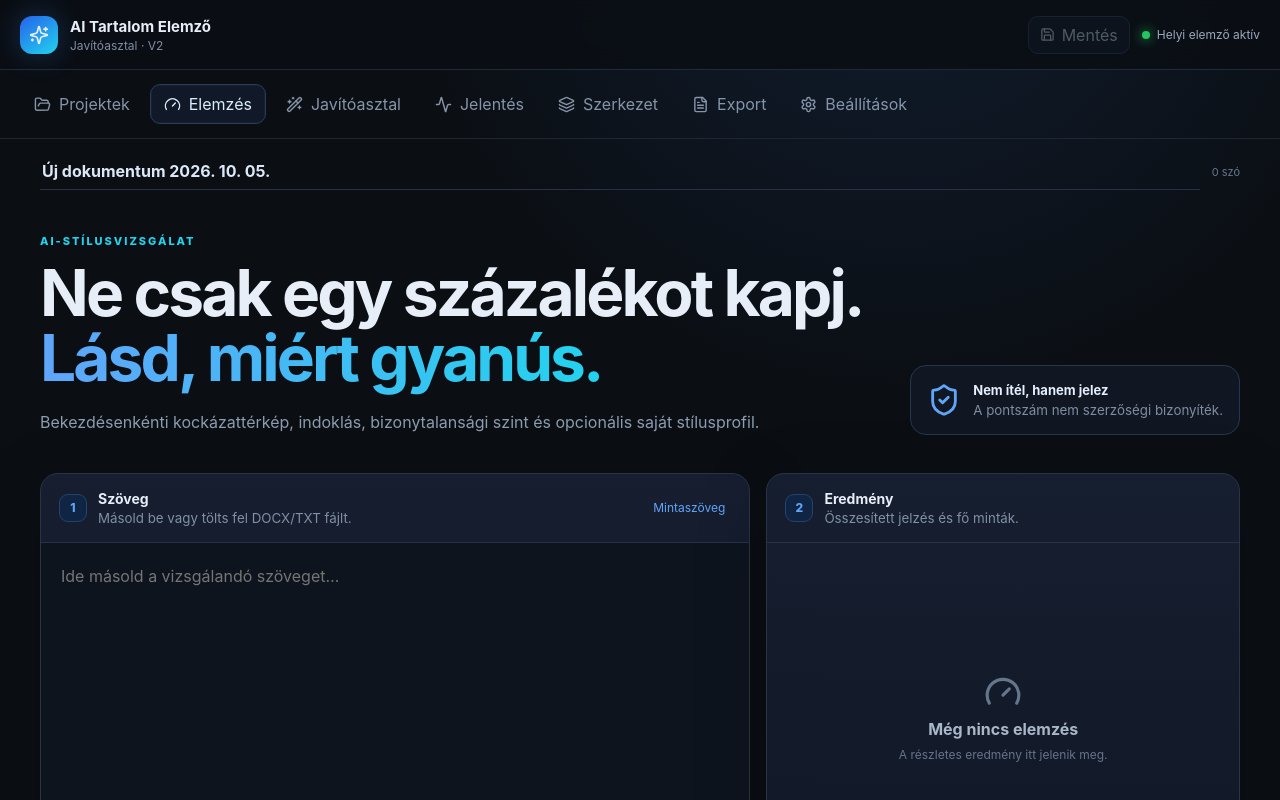
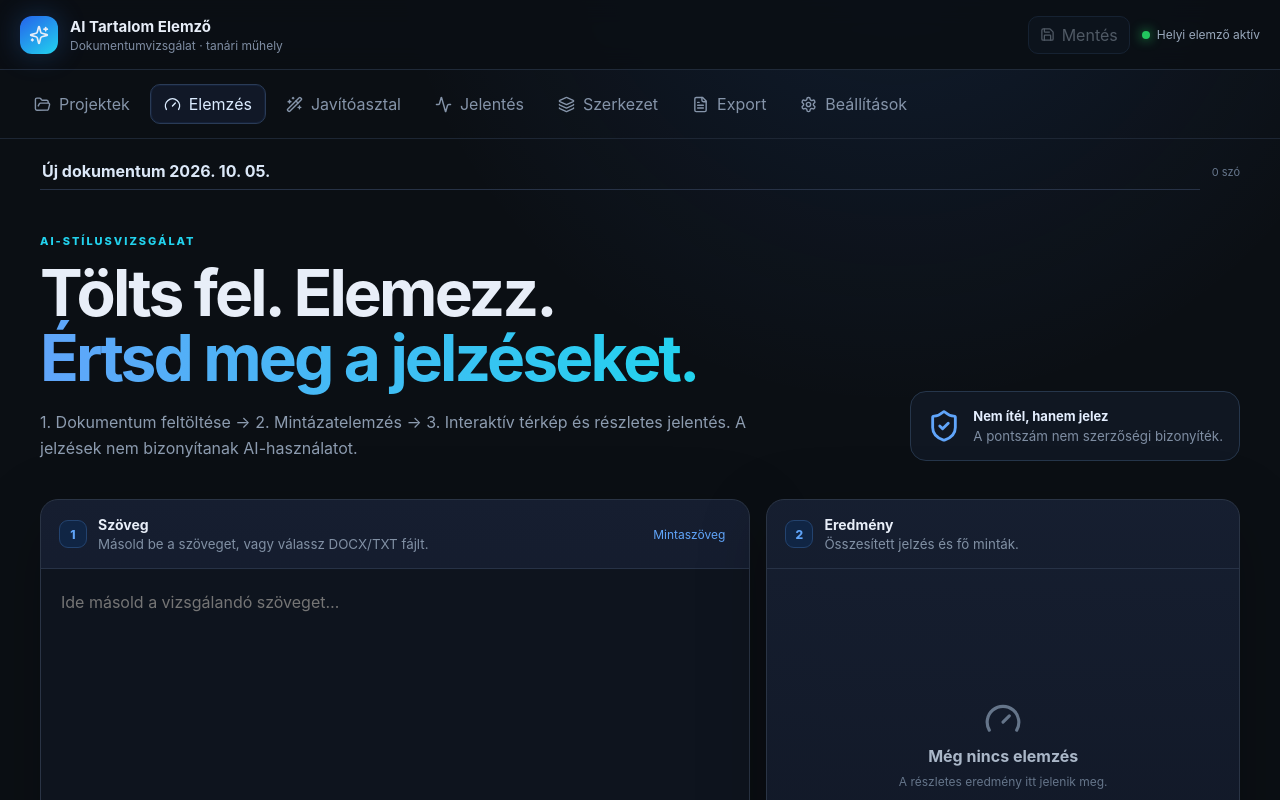
Before and after one commit to FasiSandor/ai-tartalom-elemzo, a Next.js app: page / in a window 1280 px wide. Shown: the top 800 px of the page. Built offline with nearby package versions, Linux system fonts and the light colour scheme.

Commit message:
Clarify upload-to-report workflow, add detailed report entry point and file error handling

```diff
--- a/app/page.tsx
+++ b/app/page.tsx
@@ -69,6 +69,7 @@ export default function Home() {
   const [styleProfile, setStyleProfile] = useState<StyleProfile | null>(null);
   const [exportSettings, setExportSettings] = useState<ExportSettings>(defaultExport);
   const [toast, setToast] = useState("");
+  const [fileError, setFileError] = useState("");
   const inputRef = useRef<HTMLInputElement>(null);
 
   useEffect(() => {
@@ -112,7 +113,11 @@ export default function Home() {
   async function readFile(file?: File) {
     if (!file) return;
     setBusy(true);
+    setFileError("");
     try {
+      if (file.name.toLowerCase().endsWith(".pdf")) {
+        throw new Error("A PDF-beolvasás még fejlesztés alatt áll. Most DOCX vagy TXT fájlt tölts fel.");
+      }
       if (file.name.toLowerCase().endsWith(".docx")) {
         const mammoth = await import("mammoth");
         const buffer = await file.arrayBuffer();
@@ -125,8 +130,11 @@ export default function Home() {
       setCurrentProjectId(null);
       setResult(null);
       setSelected(null);
+    } catch (error) {
+      setFileError(error instanceof Error ? error.message : "Nem sikerült beolvasni a fájlt.");
     } finally {
       setBusy(false);
+      if (inputRef.current) inputRef.current.value = "";
     }
   }
 
@@ -288,7 +296,7 @@ export default function Home() {
           <div className="brand-icon"><Sparkles size={20} /></div>
           <div>
             <strong>AI Tartalom Elemző</strong>
-            <span>Javítóasztal · V2</span>
+            <span>Dokumentumvizsgálat · tanári műhely</span>
           </div>
         </div>
         <div className="top-actions">
@@ -351,8 +359,8 @@ export default function Home() {
           <section className="hero">
             <div>
               <div className="eyebrow">AI-STÍLUSVIZSGÁLAT</div>
-              <h1>Ne csak egy százalékot kapj.<br /><span>Lásd, miért gyanús.</span></h1>
-              <p>Bekezdésenkénti kockázattérkép, indoklás, bizonytalansági szint és opcionális saját stílusprofil.</p>
+              <h1>Tölts fel. Elemezz.<br /><span>Értsd meg a jelzéseket.</span></h1>
+              <p>1. Dokumentum feltöltése → 2. Mintázatelemzés → 3. Interaktív térkép és részletes jelentés. A jelzések nem bizonyítanak AI-használatot.</p>
             </div>
             <div className="hero-badge"><ShieldCheck size={34} /><div><b>Nem ítél, hanem jelez</b><small>A pontszám nem szerzőségi bizonyíték.</small></div></div>
           </section>
@@ -360,7 +368,7 @@ export default function Home() {
           <section className="workspace">
             <div className="panel input-panel">
               <div className="panel-head">
-                <div><span className="step">1</span><div><b>Szöveg</b><small>Másold be vagy tölts fel DOCX/TXT fájlt.</small></div></div>
+                <div><span className="step">1</span><div><b>Szöveg</b><small>Másold be a szöveget, vagy válassz DOCX/TXT fájlt.</small></div></div>
                 <button className="ghost" onClick={loadSample}>Mintaszöveg</button>
               </div>
               <textarea value={text} onChange={(e) => {setText(e.target.value); setResult(null);}} placeholder="Ide másold a vizsgálandó szöveget…" />
@@ -373,6 +381,8 @@ export default function Home() {
                   {busy ? "Elemzés…" : "Elemzés indítása"}
                 </button>
               </div>
+              {fileError && <p role="alert" style={{color:"#fca5a5",padding:"0 16px 12px",fontSize:13}}>{fileError}</p>}
+              {result && <div style={{padding:"0 14px 14px"}}><button className="primary wide" onClick={()=>setTab("jelentes")}><FileText size={17}/> Részletes jelentés és diagramok</button></div>}
             </div>
 
             <div className="panel result-panel">
@@ -387,7 +397,7 @@ export default function Home() {
                     <strong>{result.score}</strong><span>/100</span>
                   </div>
                   <div className="score-copy">
-                    <h3>{result.label}</h3>
+                    <h3>{result.label}</h3><p>Stílusmintázati pontszám, nem az AI-val írt rész becsült aránya.</p>
                     <p>{result.words} szó · {result.sentences} mondat · bizonyosság: <b>{result.confidence}</b></p>
                     {result.profileMatch !== undefined && <div className="profile-match">Saját stílushoz hasonlóság: <strong>{result.profileMatch}%</strong></div>}
                   </div>
```
